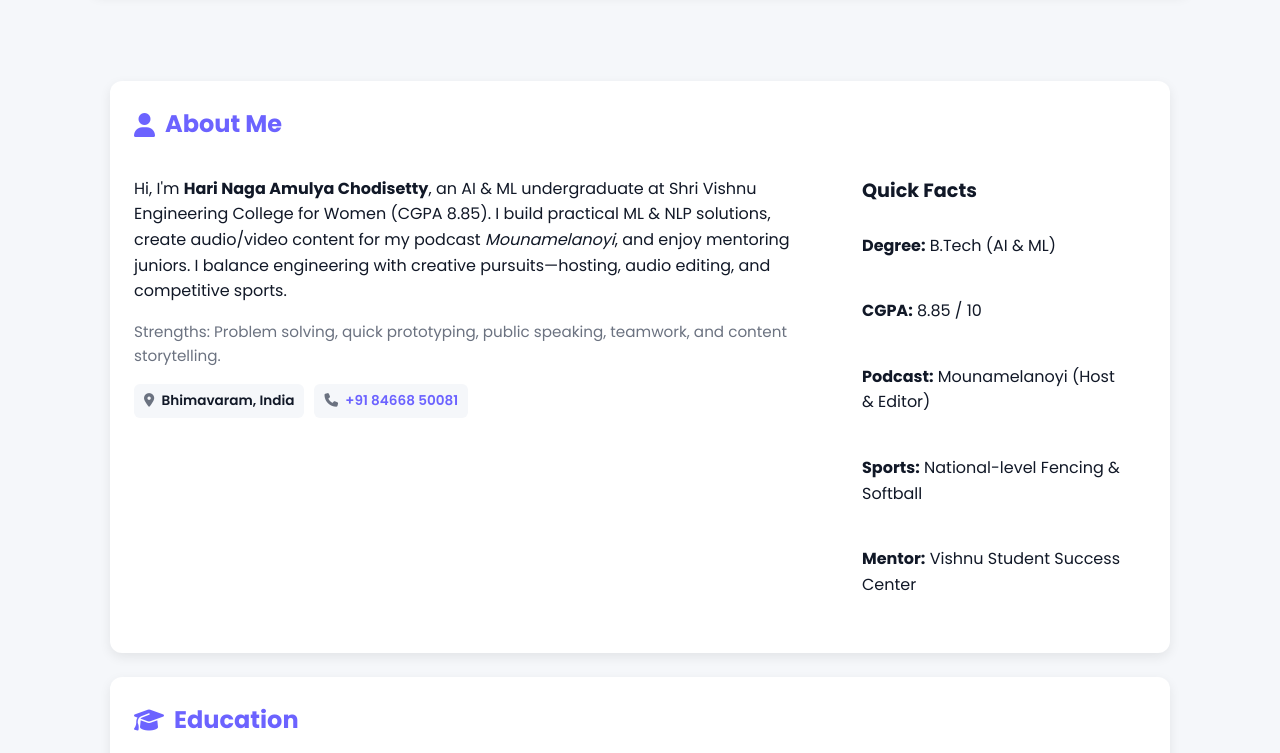
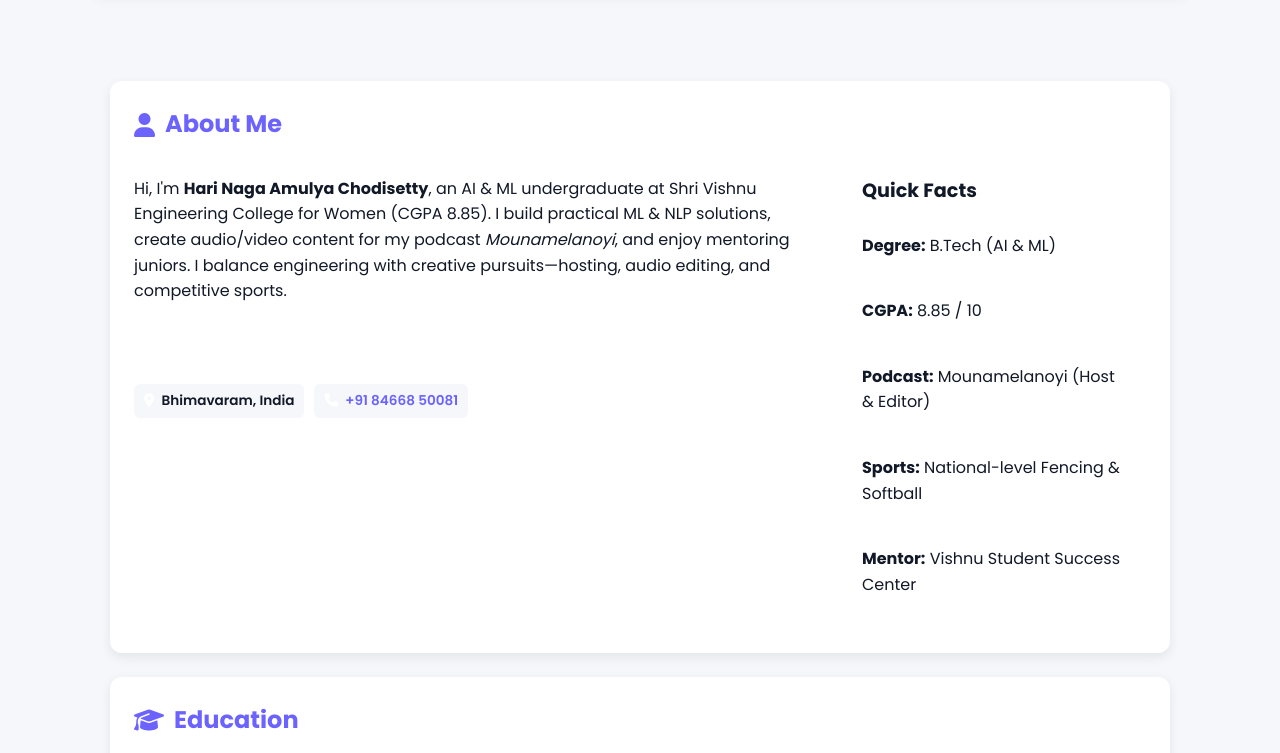
Before and after one commit to AmulyaChodisetty/Portfolio, a plain HTML site: page index.html in a window 1280 px wide. Shown: the part 407-1160 px from the top of the page. Drawn offline with Linux system fonts and the light colour scheme.

Commit message:
style changed

```diff
--- a/index.html
+++ b/index.html
@@ -20,7 +20,7 @@
     :root {
       --bg: #f5f7fa;
       --card: #ffffff;
-      --muted: #6b7280;
+      --muted: #ffffff;
       --accent-1: #6c63ff;
       --accent-2: #a16ee7;
       --text: #111827;
```
